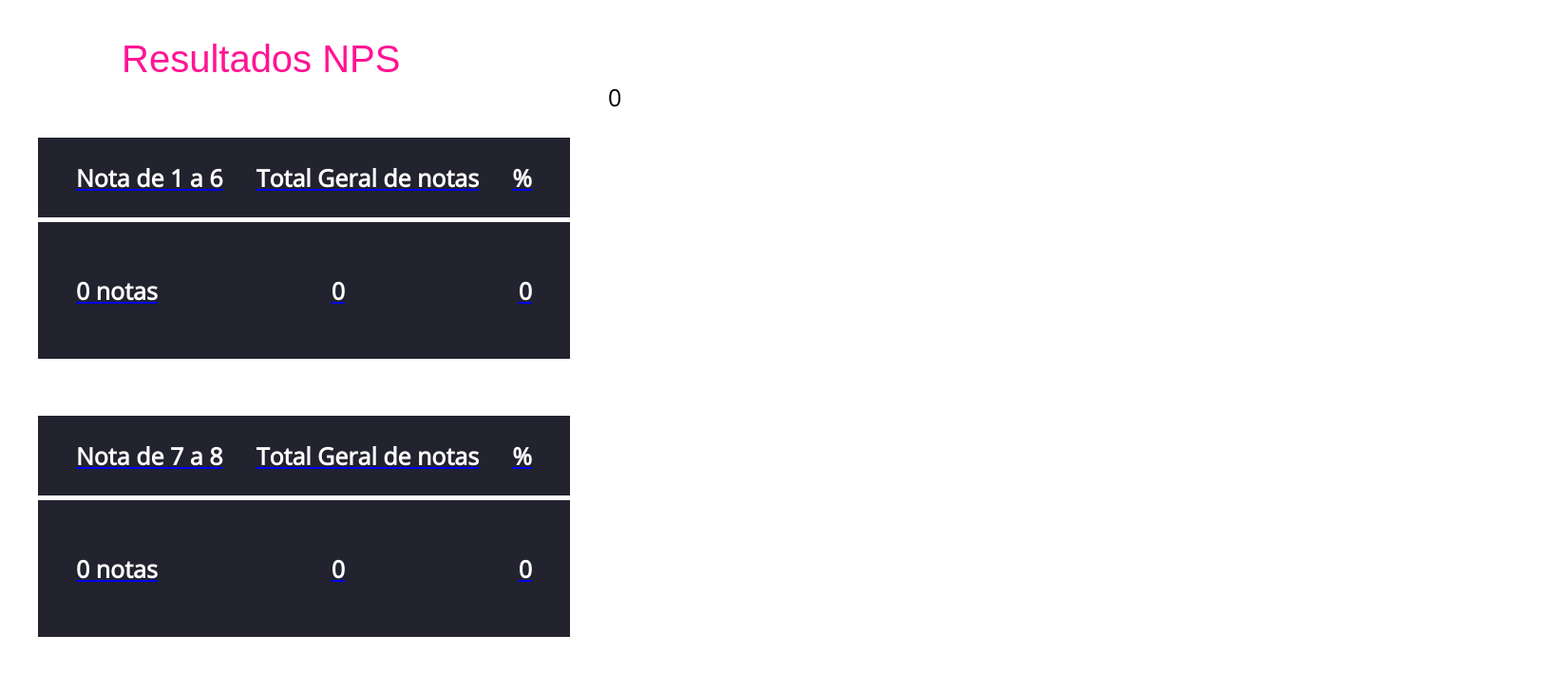
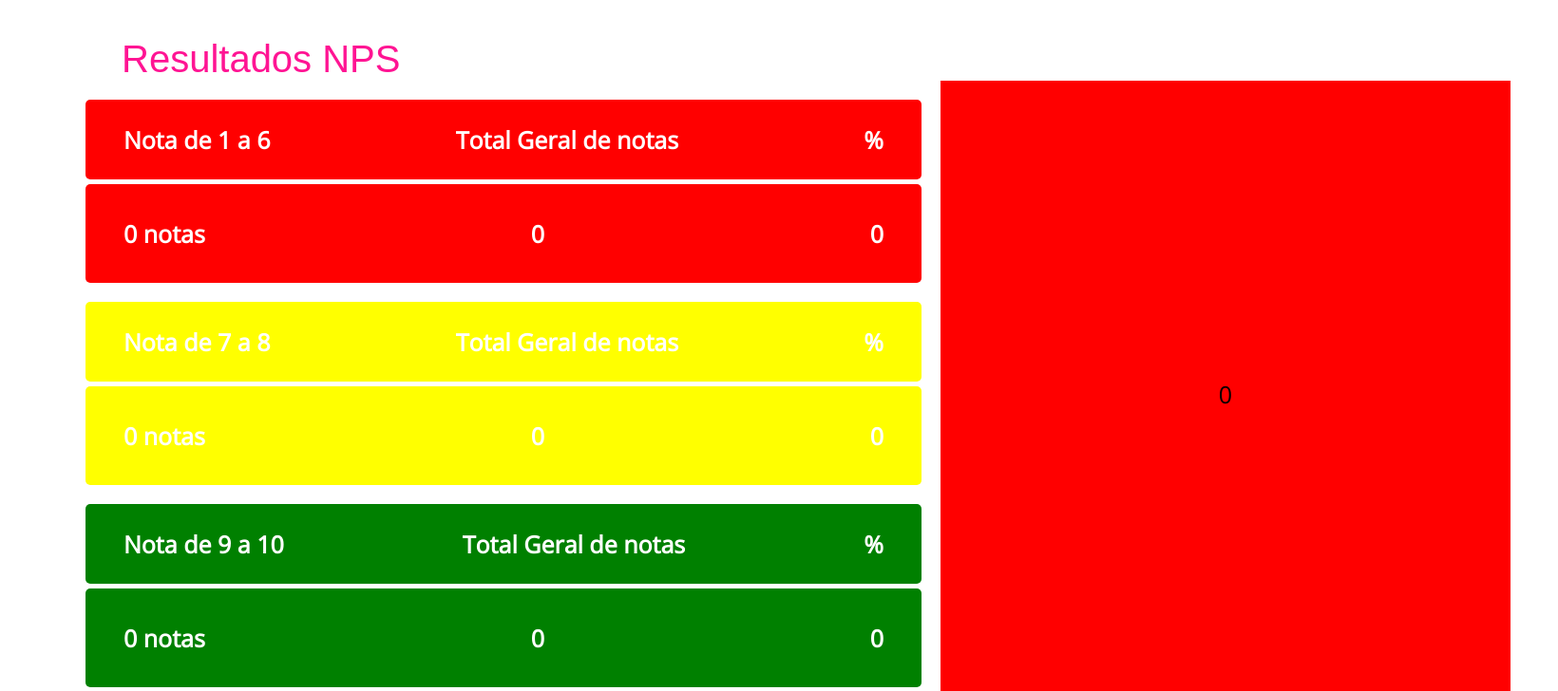
Before and after one commit to DarlanMendes/NPS-Digital-College, a React (Create React App) app: page /nps-report in a window 1280 px wide. Shown: the top 728 px of the page at 95% size, 1640 px wide, since content can reach past the window. Built offline with nearby package versions, Linux system fonts and the light colour scheme.

Commit message:
Ajuste no css da tela NPS report

```diff
--- a/src/components/NPSdetails.css
+++ b/src/components/NPSdetails.css
@@ -1,23 +1,29 @@
 .Item{
     display: flex;
     flex-direction: column;
-    max-width: 1300px;
-    margin: 60px auto;
+    max-width: 1600px;
+    margin: 20px auto;
+
+}
+.Item a{
+    text-decoration: none;
 }
 .title{
     display: flex;
-    width: 80%;
+    width: 100%;
     justify-content: space-between;
-    background-color: #22232f;
     color: white;
     padding: 0px 40px;
+    border-radius: 5px;
+
 }
+
 .subtitle{
     display: flex;
-    width:80%;
+    width:100%;
     justify-content: space-between;
-    background-color:#22232f;
     margin-top: 5px;
     color: white;
-    padding: 30px 40px;
+    padding: 10px 40px;
+    border-radius: 5px;
 }
--- a/src/components/NPSdetails.js
+++ b/src/components/NPSdetails.js
@@ -12,12 +12,12 @@ const NPSdetails =({setVote,votes})=>{
 
                         <Link to="/detailed" >
 
-                            <div className='title'>
+                            <div className='title'style={{backgroundColor:item.bgColor}}>
                                 <h3>{item.class}</h3>
                                 <h3> Total Geral de notas </h3>
                                 <h3> % </h3>
                             </div>
-                            <div className='subtitle'>
+                            <div className='subtitle' style={{backgroundColor:item.bgColor}} >
                                 <h3> {item.gradeLength} notas</h3>
                                 <h3> {item.totalGradeLength>=1?item.totalGradeLength:0}</h3>
                                 <h3>{item.totalGradeLength>=1?((item.gradeLength) / (item.totalGradeLength) * 100 ):0}</h3>
--- /dev/null
+++ b/src/components/NPSdisplay.css
@@ -0,0 +1,8 @@
+.Container-NPS-display{
+    height:100%;
+    width:100%;
+    background-color: red;
+    display: flex;
+    justify-content: center;
+    align-items: center;
+}
--- a/src/components/NPSdisplay.js
+++ b/src/components/NPSdisplay.js
@@ -1,11 +1,13 @@
-
+import './NPSdisplay.css';
 
 const NPSdisplay=({nps})=>{
 
 
     return(
 
-        <div>{nps?nps:0}</div>
+        <div className="Container-NPS-display">
+            {nps?nps:0}
+        </div>
 
     );
 }
--- a/src/components/Navbar.module.css
+++ b/src/components/Navbar.module.css
@@ -1,7 +1,7 @@
 
 .Navbar{
     background-color:#c61066;
-    height:50px;
+    height:20px;
     display: flex;
     flex-direction: row;
     align-items: center;
--- a/src/pages/NpsReport/index.css
+++ b/src/pages/NpsReport/index.css
@@ -13,7 +13,7 @@ main{
     display:flex;
     flex-direction: row;
     justify-content: space-around;
-    width:1200px;
+    width:1600px;
     margin: auto;
 
 }
@@ -24,7 +24,8 @@ main{
     margin: 40px auto;
 }
 .NPS-display-left{
-    width: 600px;
+    width: 800px;
+
 }
 .NPS-display-right{
     width:600px;
--- a/src/pages/NpsReport/index.js
+++ b/src/pages/NpsReport/index.js
@@ -99,9 +99,9 @@ const NpsReport = ({ votes, setVotes, setVote}) => {
     }
     //------Garantia de serão carregados os dados quando houver mudanças---------------------------------------------------
     useEffect(() => {
-        setVotes([{ class: "Nota de 1 a 6", gradeLength: detractors, totalGradeLength: total },
-        { class: "Nota de 7 a 8", gradeLength: passives, totalGradeLength: total },
-        { class: "Nota de 9 a 10", gradeLength: promoters, totalGradeLength: total }]);
+        setVotes([{ class: "Nota de 1 a 6", gradeLength: detractors, totalGradeLength: total, bgColor:"red"},
+        { class: "Nota de 7 a 8", gradeLength: passives, totalGradeLength: total, bgColor:"yellow" },
+        { class: "Nota de 9 a 10", gradeLength: promoters, totalGradeLength: total, bgColor:"green" }]);
 
         setNPS(((promoters - detractors) * 100) / total);
 
```
